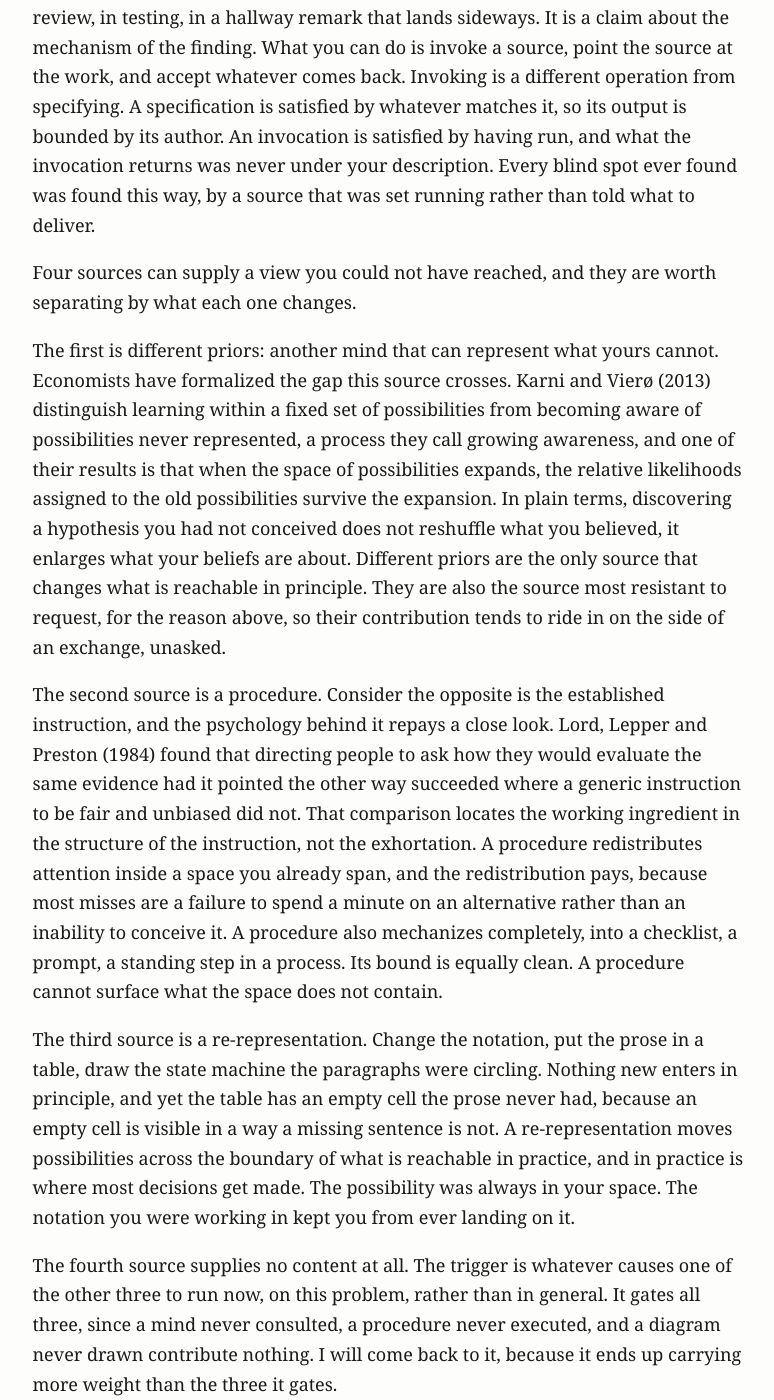
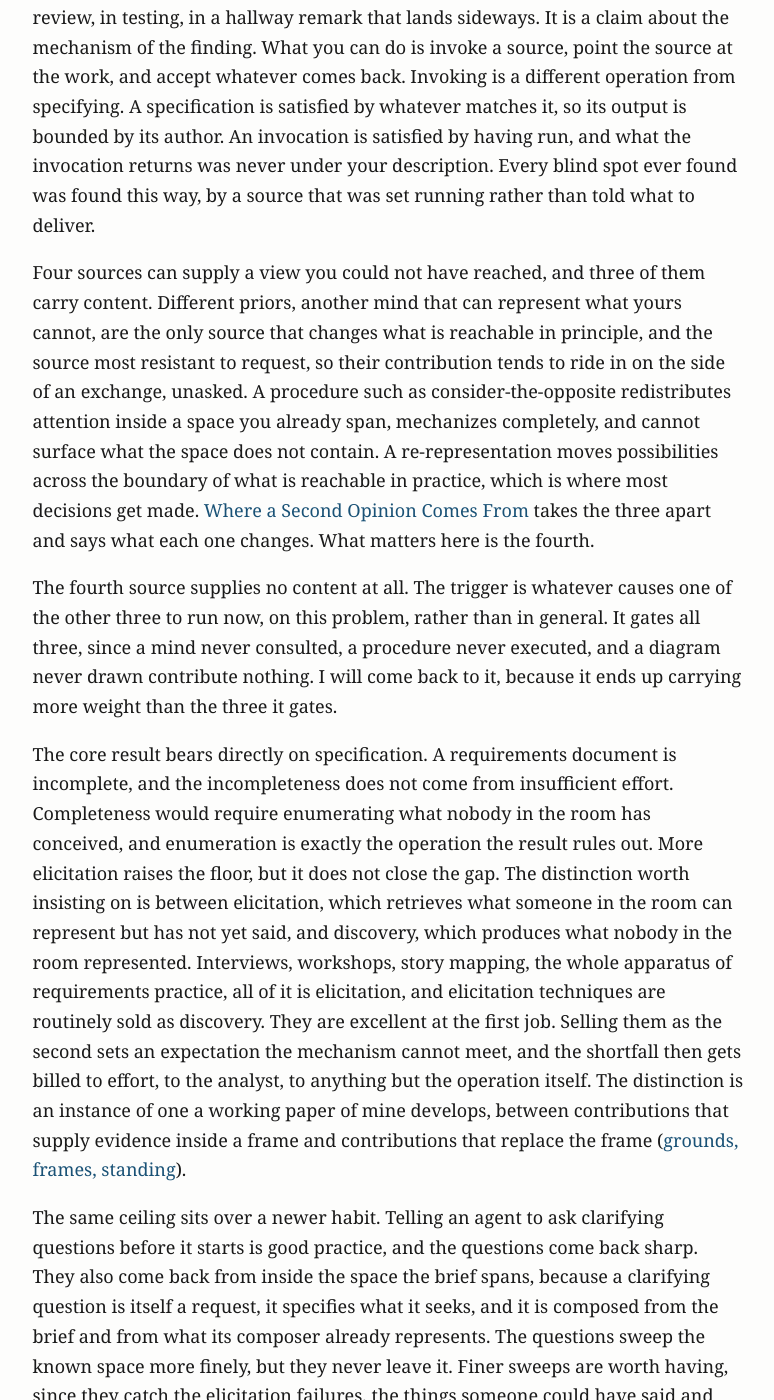
Before and after one commit to MajorLift/blog, a Jekyll site: the page built from _posts/2026-07-31-what-cannot-be-requested-by-name.md, in a window 1280 px wide and 1400 px high, scrolled down 923 px. Shown: the whole window, without its empty margins (252-1026 px from the left). Built offline with Jekyll 4.4.1, drawn with Linux system fonts in a browser that asks for light colours.

Commit message:
Regen: the taxonomy compresses to a pointer
Body follows the source. The three content-bearing sources are now one
paragraph linking to the essay that owns them; the trigger stays in full.

```diff
--- a/_posts/2026-07-31-what-cannot-be-requested-by-name.md
+++ b/_posts/2026-07-31-what-cannot-be-requested-by-name.md
@@ -12,13 +12,7 @@ A request specifies what it seeks. That property is not a defect of phrasing but
 
 This is not a claim that blind spots are permanent. People find theirs constantly, in review, in testing, in a hallway remark that lands sideways. It is a claim about the mechanism of the finding. What you can do is invoke a source, point the source at the work, and accept whatever comes back. Invoking is a different operation from specifying. A specification is satisfied by whatever matches it, so its output is bounded by its author. An invocation is satisfied by having run, and what the invocation returns was never under your description. Every blind spot ever found was found this way, by a source that was set running rather than told what to deliver.
 
-Four sources can supply a view you could not have reached, and they are worth separating by what each one changes.
-
-The first is different priors: another mind that can represent what yours cannot. Economists have formalized the gap this source crosses. Karni and Vierø (2013) distinguish learning within a fixed set of possibilities from becoming aware of possibilities never represented, a process they call growing awareness, and one of their results is that when the space of possibilities expands, the relative likelihoods assigned to the old possibilities survive the expansion. In plain terms, discovering a hypothesis you had not conceived does not reshuffle what you believed, it enlarges what your beliefs are about. Different priors are the only source that changes what is reachable in principle. They are also the source most resistant to request, for the reason above, so their contribution tends to ride in on the side of an exchange, unasked.
-
-The second source is a procedure. Consider the opposite is the established instruction, and the psychology behind it repays a close look. Lord, Lepper and Preston (1984) found that directing people to ask how they would evaluate the same evidence had it pointed the other way succeeded where a generic instruction to be fair and unbiased did not. That comparison locates the working ingredient in the structure of the instruction, not the exhortation. A procedure redistributes attention inside a space you already span, and the redistribution pays, because most misses are a failure to spend a minute on an alternative rather than an inability to conceive it. A procedure also mechanizes completely, into a checklist, a prompt, a standing step in a process. Its bound is equally clean. A procedure cannot surface what the space does not contain.
-
-The third source is a re-representation. Change the notation, put the prose in a table, draw the state machine the paragraphs were circling. Nothing new enters in principle, and yet the table has an empty cell the prose never had, because an empty cell is visible in a way a missing sentence is not. A re-representation moves possibilities across the boundary of what is reachable in practice, and in practice is where most decisions get made. The possibility was always in your space. The notation you were working in kept you from ever landing on it.
+Four sources can supply a view you could not have reached, and three of them carry content. Different priors, another mind that can represent what yours cannot, are the only source that changes what is reachable in principle, and the source most resistant to request, so their contribution tends to ride in on the side of an exchange, unasked. A procedure such as consider-the-opposite redistributes attention inside a space you already span, mechanizes completely, and cannot surface what the space does not contain. A re-representation moves possibilities across the boundary of what is reachable in practice, which is where most decisions get made. [Where a Second Opinion Comes From]({{ '/where-a-second-opinion-comes-from/' | relative_url }}) takes the three apart and says what each one changes. What matters here is the fourth.
 
 The fourth source supplies no content at all. The trigger is whatever causes one of the other three to run now, on this problem, rather than in general. It gates all three, since a mind never consulted, a procedure never executed, and a diagram never drawn contribute nothing. I will come back to it, because it ends up carrying more weight than the three it gates.
 
```
